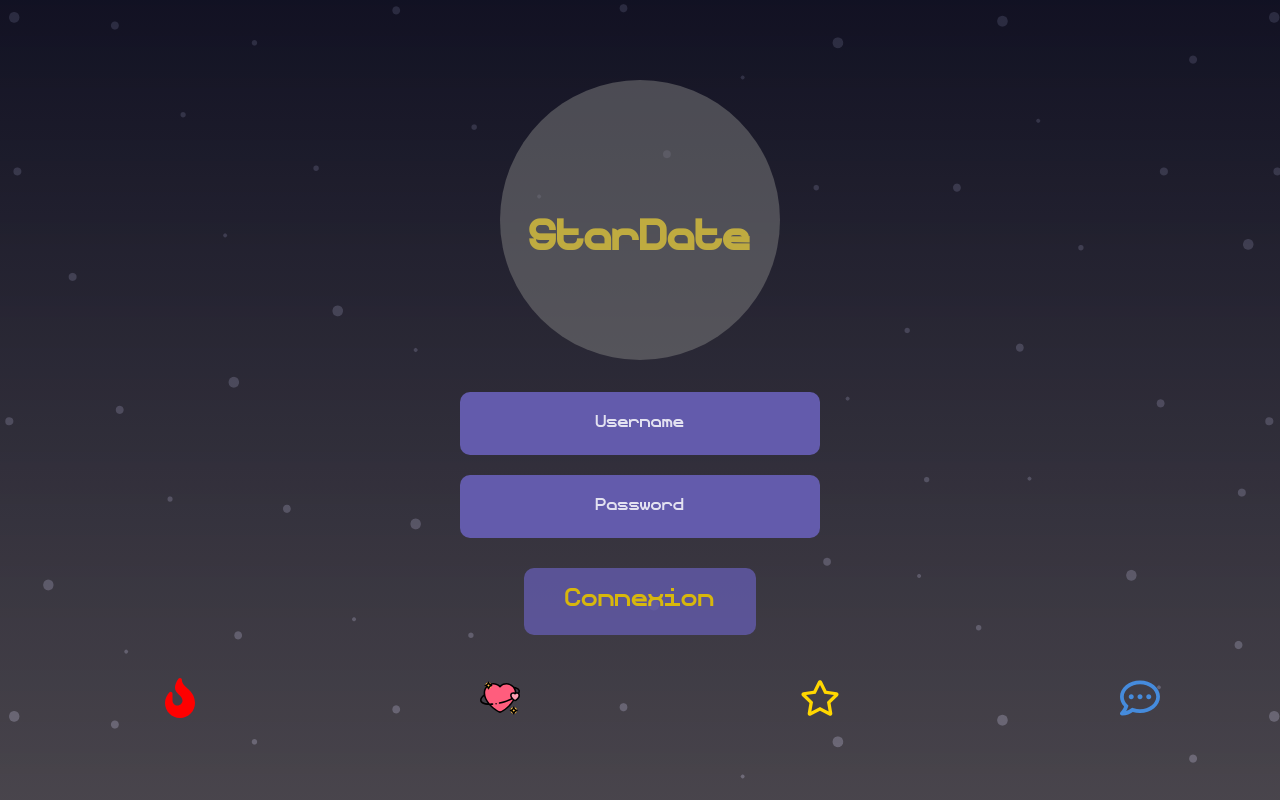
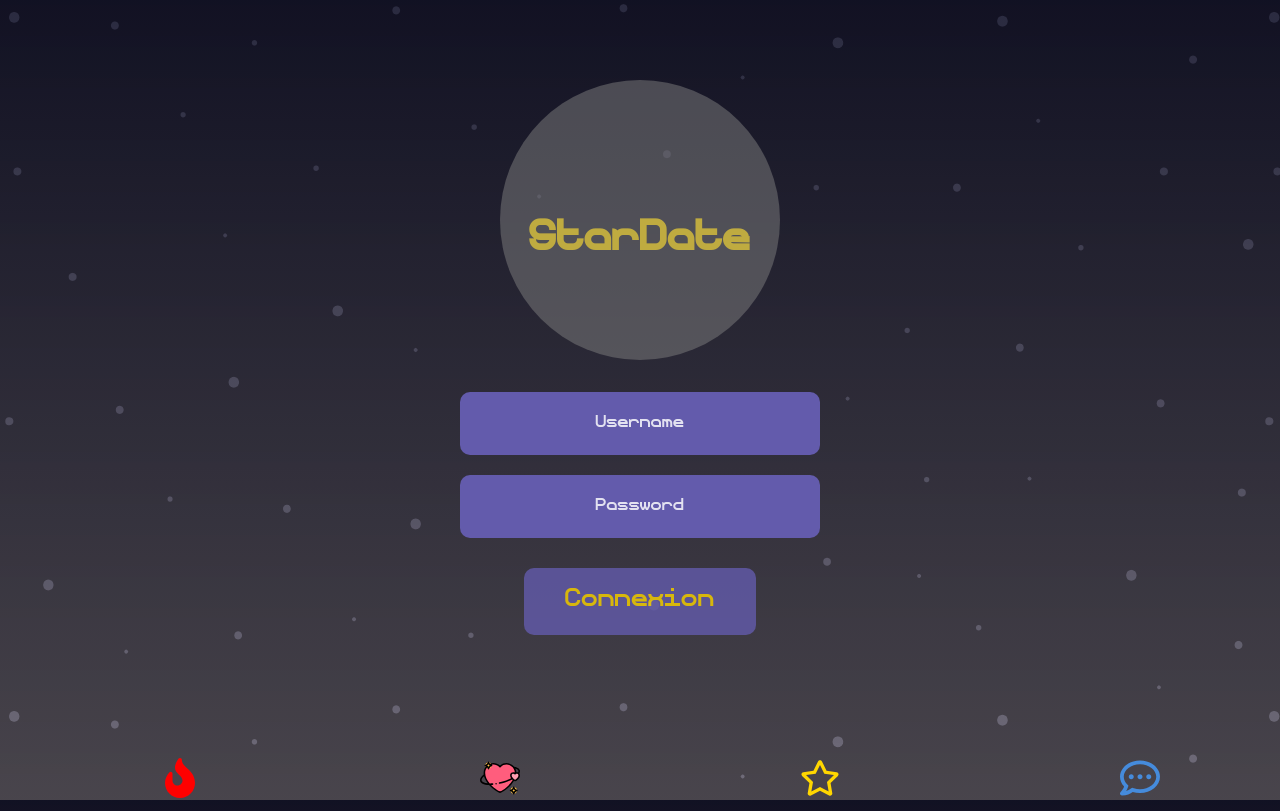
Before and after one commit to Guigan713/Star-Date, a React (Create React App) app: page / in a window 1280 px wide. Built offline with nearby package versions, Linux system fonts and the light colour scheme.

Commit message:
fixed navbar login issue

```diff
--- a/src/App.css
+++ b/src/App.css
@@ -51,6 +51,7 @@ a {
     flex-direction: row;
     justify-content: center;
     padding: 10px;
+    margin-bottom: 100px;
 }
 
 #buttonLogin :hover{
--- a/src/components/Navbar/Navbar.css
+++ b/src/components/Navbar/Navbar.css
@@ -5,7 +5,6 @@
     width: 100%;
     height: 50px;
     background: transparent;
-    bottom: 0;
     margin: 20px;
 }
 
--- a/src/components/Profile/Profile.css
+++ b/src/components/Profile/Profile.css
@@ -61,4 +61,5 @@
     font-family: 'anakin_mono';
     color: #F3F7FB;
     border: yellow 1px solid;
+    font-size: 25px;
 }
```
